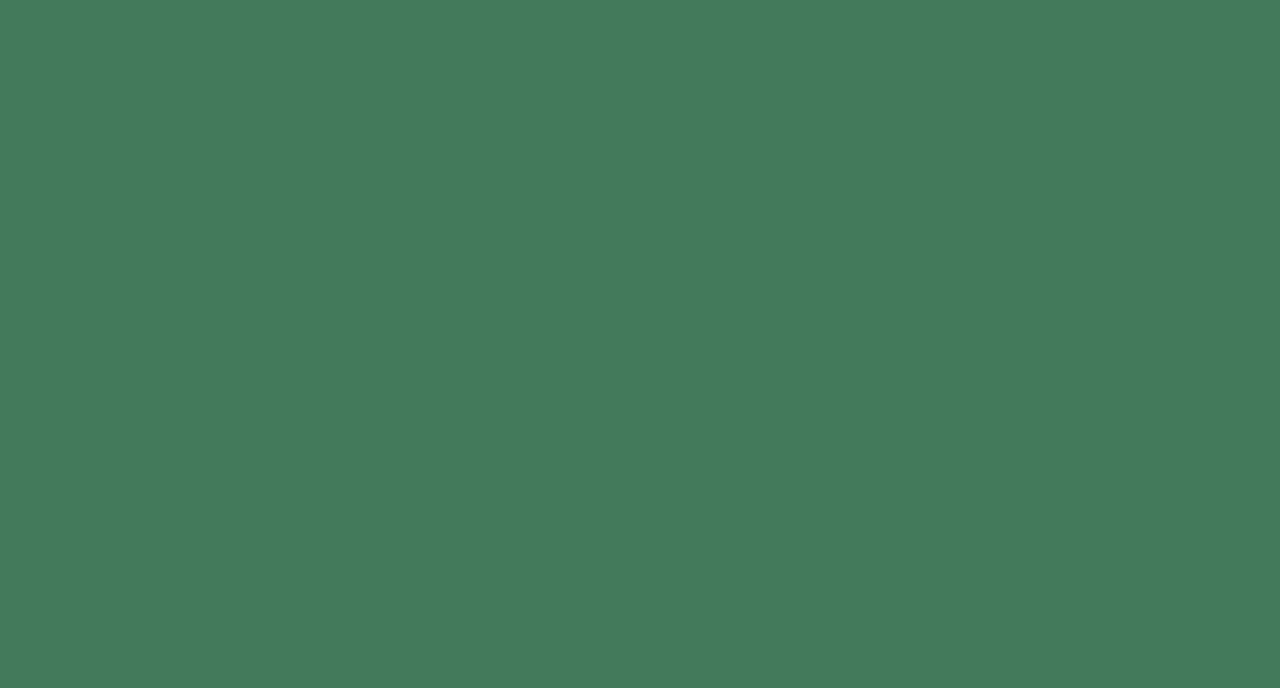
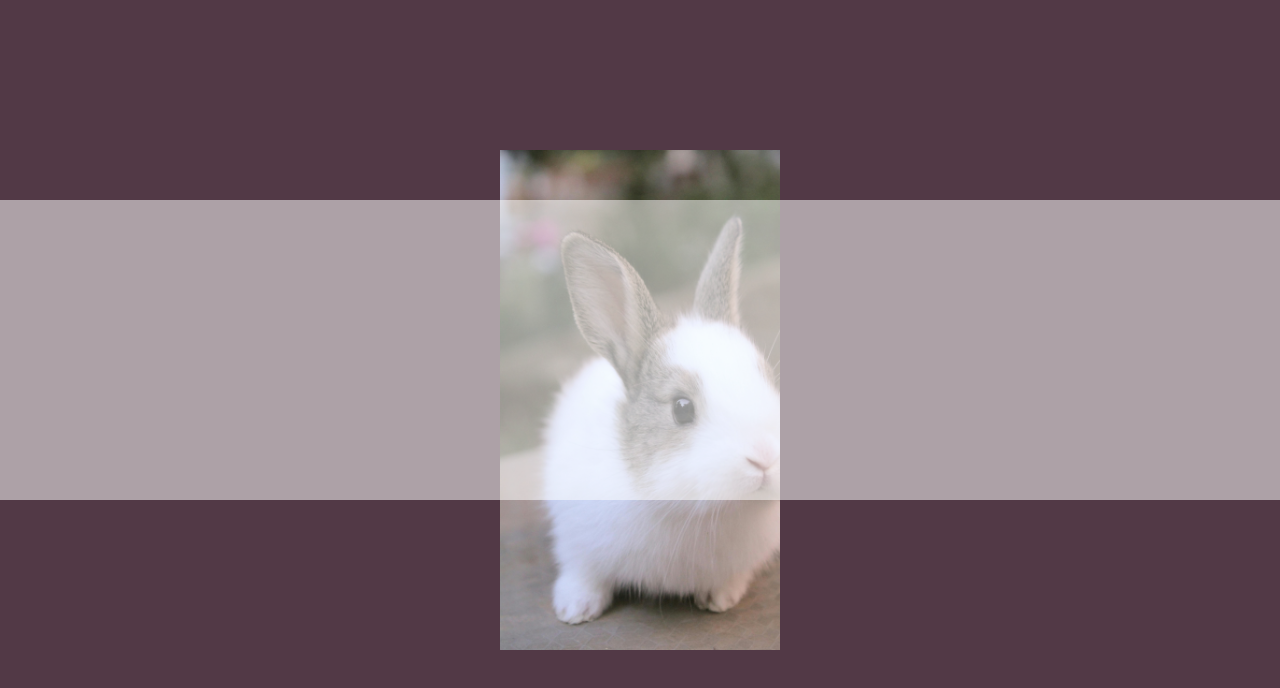
Before and after one commit to mdemelomarques/projeto-login, a plain HTML site: page index.html in a window 1280 px wide. Drawn offline with Linux system fonts and the light colour scheme; files that its build step writes are made by us from their sources.

Commit message:
inicio do projeto login

```diff
--- a/estilos/mobilefirst.css
+++ b/estilos/mobilefirst.css
@@ -1,9 +1,14 @@
 @charset "UTF-8";
+
+
 
 * {
     margin: 0;
     padding: 0;
+    box-sizing: border-box;
 }
+
+
 
 html, body {
     width: 100vw;
@@ -11,5 +16,31 @@ html, body {
 }
 
 body {
-    background-color: #437A5C;
+    background-color: #523946;
 }
+
+
+
+div#fundocoelho {
+    background-color: white;
+    background-image: url(../imagens/pexels-ferhat-sezek-530112540-21198651.jpg);
+    background-size: cover;
+    background-repeat: no-repeat;
+    background-position: left top;
+    width: 280px;
+    height: 500px;
+    margin: auto;
+    position: absolute;
+    left: 50%;
+    top: 50%;
+    transform: translate(-50%, -50%);
+
+}
+div#login {
+    background-color: rgba(255, 255, 255, 0.527);
+    position: relative;
+    width: 100%;
+    height: 300px;
+    margin-top: 200px;
+
+}
--- a/index.html
+++ b/index.html
@@ -5,11 +5,19 @@
     <meta name="viewport" content="width=device-width, initial-scale=1.0">
     <title>Document</title>
     <link rel="stylesheet" href="estilos/mobilefirst.css" media="all">
-    <link rel="stylesheet" href="estilo/estilotablet.css" media="screen and (min-width: 768px) and (max-width: 992px)">
+    <link rel="stylesheet" href="estilos/estilotablet.css" media="screen and (min-width: 768px) and (max-width: 992px)">
     <link rel="stylesheet" href="estilos/estilodesktop.css" media="screen and (min-width: 992px) and (max-width:1200px)">
     <link rel="stylesheet" href="estilos/estilotv.css" media="screen and (min-width: 1200px)">
 </head>
 <body>
 
+    <div id="fundocoelho">
+
+
+    </div>
+    <div id="login">
+
+    </div>
+
 </body>
 </html>
```
Also changed, not shown: imagens/pexels-ferhat-sezek-530112540-21198651.jpg (added), 1 other file.
